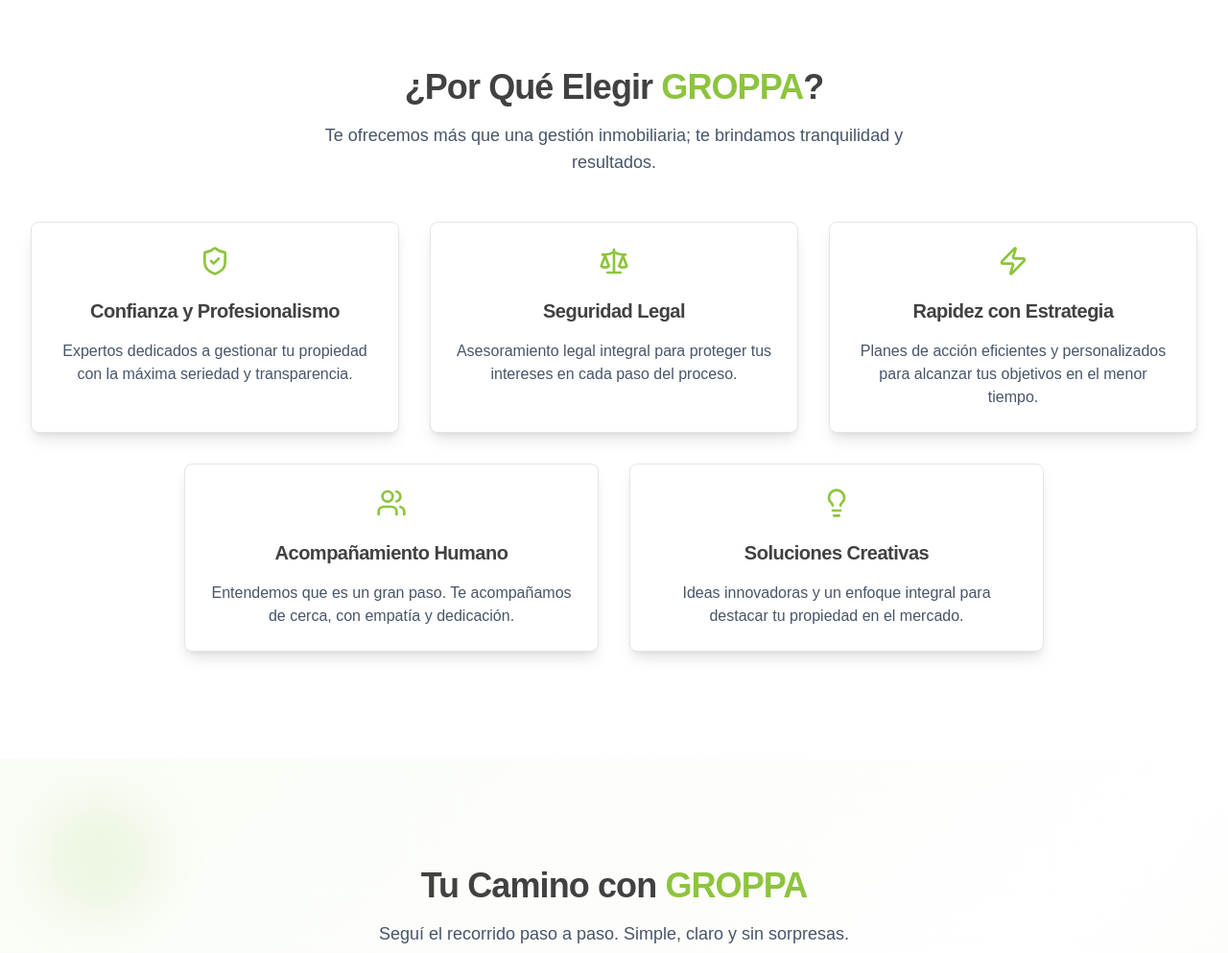
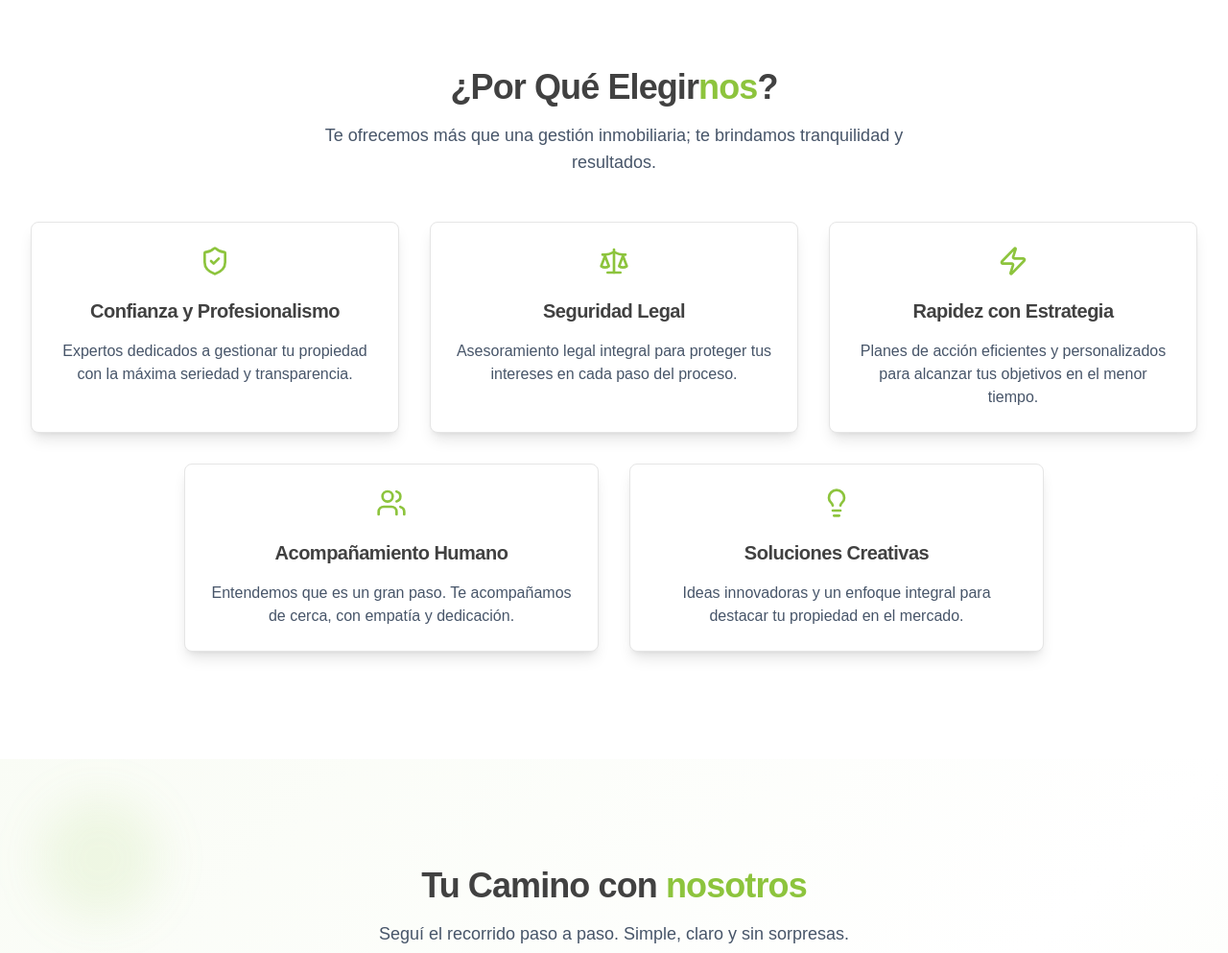
Before and after one commit to tomaslami/groppa-landing, a Next.js app: page / in a window 1280 px wide. Shown: the part 921-1914 px from the top of the page at 96% size. Built offline with nearby package versions, Linux system fonts and the light colour scheme.

Commit message:
Update text in 'OurProcess' and 'WhyChooseUs' components to enhance clarity and personalization.

```diff
--- a/components/our-process.tsx
+++ b/components/our-process.tsx
@@ -19,7 +19,7 @@ export default function OurProcess({ processSteps }: OurProcessProps) {
       <div className="container px-4 sm:px-6 md:px-8 relative z-10">
         <div className="text-center mb-12 sm:mb-16">
           <h2 className="text-2xl sm:text-3xl md:text-4xl font-bold tracking-tight text-groppa-dark-gray mb-4">
-            Tu Camino con <span className="text-groppa-green">GROPPA</span>
+            Tu Camino con <span className="text-groppa-green">nosotros</span>
           </h2>
           <p className="max-w-2xl mx-auto text-base sm:text-lg text-slate-600 px-4 sm:px-0">
             Seguí el recorrido paso a paso. Simple, claro y sin sorpresas.
--- a/components/why-choose-us.tsx
+++ b/components/why-choose-us.tsx
@@ -11,7 +11,7 @@ export default function WhyChooseUs({ services }: WhyChooseUsProps) {
       <div className="container px-4 sm:px-6 md:px-8">
         <div className="text-center mb-8 sm:mb-12">
           <h2 className="text-2xl sm:text-3xl md:text-4xl font-bold tracking-tight text-groppa-dark-gray mb-4">
-            ¿Por Qué Elegir <span className="text-groppa-green">GROPPA</span>?
+            ¿Por Qué Elegir<span className="text-groppa-green">nos</span>?
           </h2>
           <p className="mt-4 max-w-2xl mx-auto text-base sm:text-lg text-slate-600 px-4 sm:px-0">
             Te ofrecemos más que una gestión inmobiliaria; te brindamos tranquilidad y resultados.
```
